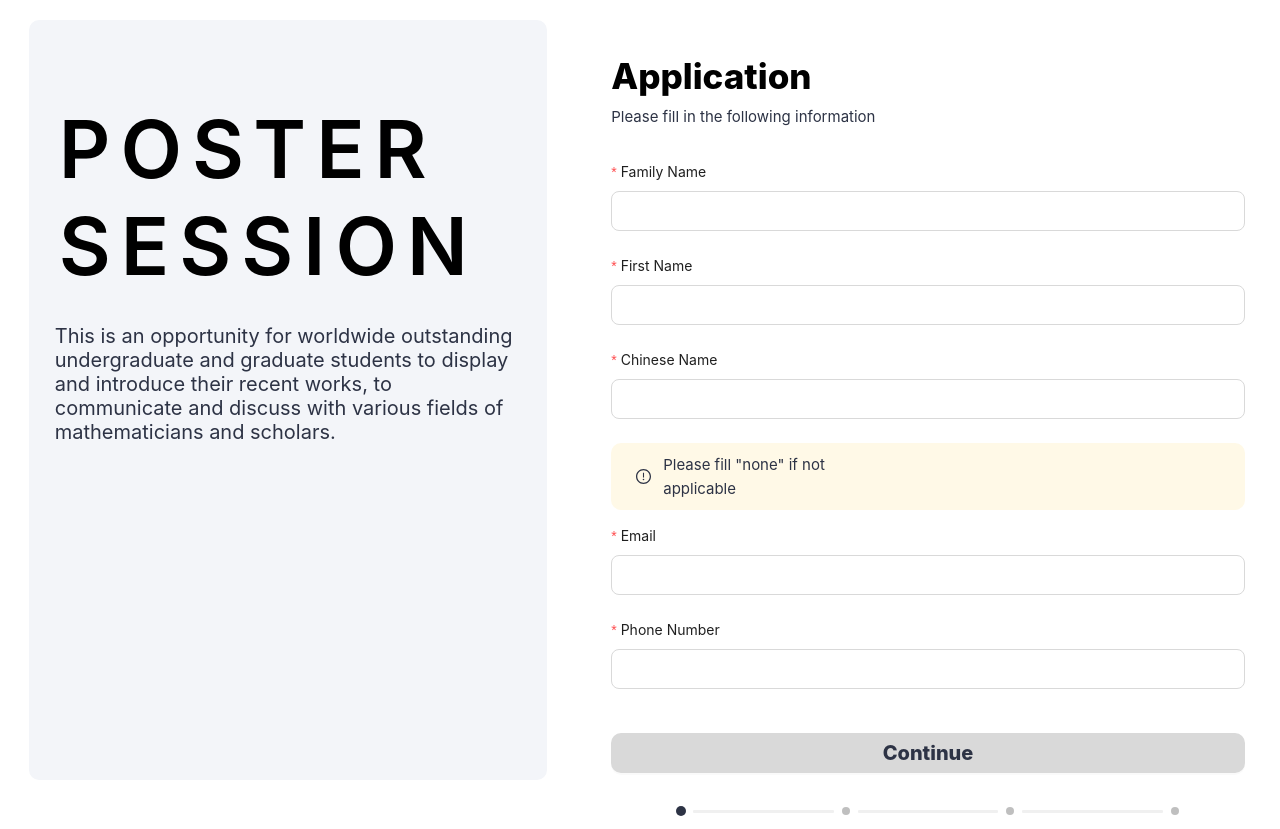
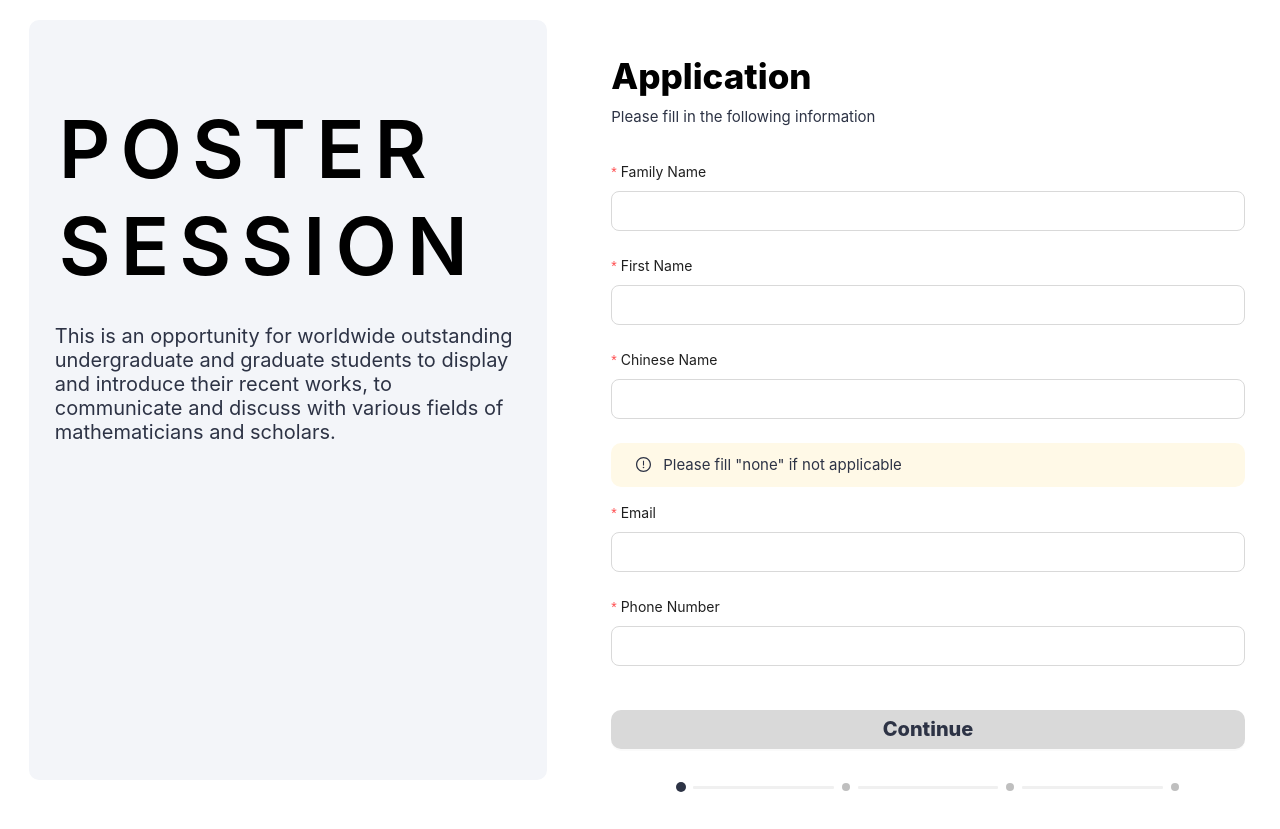
Before and after one commit to AkaCoder404/Poster-frontend, a React (Create React App) app: page /postersession/register in a window 1280 px wide. After the commit the page ends 806 px from the top, so only its background shows below. Built offline with nearby package versions, Linux system fonts and the light colour scheme.

Commit message:
register page css problems

```diff
--- a/src/Pages/RegisterPage.css
+++ b/src/Pages/RegisterPage.css
@@ -225,14 +225,14 @@
         background-color: #2D3345 !important;
 } */
 
-.ant-steps-item-wait
+/* .ant-steps-item-wait
     > .ant-steps-item-container
     > .ant-steps-item-icon
     > .ant-steps-icon
     > .ant-steps-icon-dot {
         padding: 0px;
-        /* width: 80px; */
-}
+
+} */
 
 /* .ant-steps-item-wait
     > .ant-steps-item-container
@@ -241,10 +241,9 @@
 }
  */
 
-.RegisterPage-steps {
-    width: 100%;
-    /* margin-left: -80px; */
-}
+/* .RegisterPage-steps {
+    width: 80%;
+} */
 
 .RegisterPage-rightColumn-form-callout {
     height: fit-content;
@@ -264,6 +263,7 @@
     flex-direction: row;
     align-items: center;
     height: 100%;
+    width: 100%;
 }
 
 .callout-icon{
@@ -292,3 +292,10 @@
     border: none;
     margin-top: 10px;
 }
+
+/* .RegisterPage-steps-container {
+    width: 100%;
+    display: flex;
+    flex-direction: row;
+    justify-content: center;
+} */
--- a/src/Pages/RegisterPage.js
+++ b/src/Pages/RegisterPage.js
@@ -713,6 +713,12 @@ function RegisterPage() {
                             <p className="Dragger-Text">Click or drag file to this area to upload</p>
                         </Dragger>
                     </Form.Item>
+                    <div className="RegisterPage-rightColumn-form-callout">
+                        <div className="callout-col">
+                            <div className="callout-icon"> <ExclamationCircleOutlined /> </div>
+                            <div className="callout-text"> Please upload only PDF or DOC files. </div>
+                        </div>
+                    </div>
 
                     {/* <Form.Item label="Recommendation Letters" name="recommendations" rules={[{ required: true, message: 'Please upload your recommendation letters!' }]}
                     >
@@ -727,12 +733,12 @@ function RegisterPage() {
                             <Button>Select Files</Button>
                         </Upload>
                     </Form.Item> */}
-                    <Form.Item label="Referee" name="professorname"
+                    <Form.Item label="Name of Referee" name="professorname"
                         rules={[{ required: true, message: 'Please input referee name' }]}
                     >
                         <Input size="large" />
                     </Form.Item>
-                    <Form.Item label="Email" name="professoremail"
+                    <Form.Item label="Email of Referee" name="professoremail"
                         rules={[{ required: true, message: 'Please input referee email', type: 'email' }]}
                     >
                         <Input size="large" />
@@ -740,7 +746,7 @@ function RegisterPage() {
                     <div className="RegisterPage-rightColumn-form-callout">
                         <div className="callout-col">
                             <div className="callout-icon"> <ExclamationCircleOutlined /> </div>
-                            <div className="callout-text"> *Only one recommendation letter is required. Please use the above email of the referee to send your recommendation letter to <a href="mailto:ifbs@tsinghua.edu.cn">ifbs@tsinghua.edu.cn</a> before 24:00, 9th April, 2023（Beijing Time） </div>
+                            <div className="callout-text"> Only one recommendation letter is required. Please use the above email of the referee to send your recommendation letter to <a href="mailto:ifbs@tsinghua.edu.cn">ifbs@tsinghua.edu.cn</a> before 24:00, 9th April, 2023（Beijing Time） </div>
                         </div>
                     </div>
                     {/* <div className="RegisterPage-rightColumn-form-callout">
@@ -920,11 +926,17 @@ function RegisterPage() {
                             </Button>
                         )}
                     </div>
-                    <Steps className="RegisterPage-steps"
-                        progressDot
-                        // description={false}
-                        current={current}
-                        items={items} />
+                    <div className="RegisterPage-steps-container">
+                        <Steps className="RegisterPage-steps"
+                            style={{}}
+                            progressDot
+                            responsive={false}
+                            direction='horizontal'
+                            // description={false}
+                            current={current}
+                            items={items} />
+                    </div>
+
                 </div>
             </div>
         </div>
```
